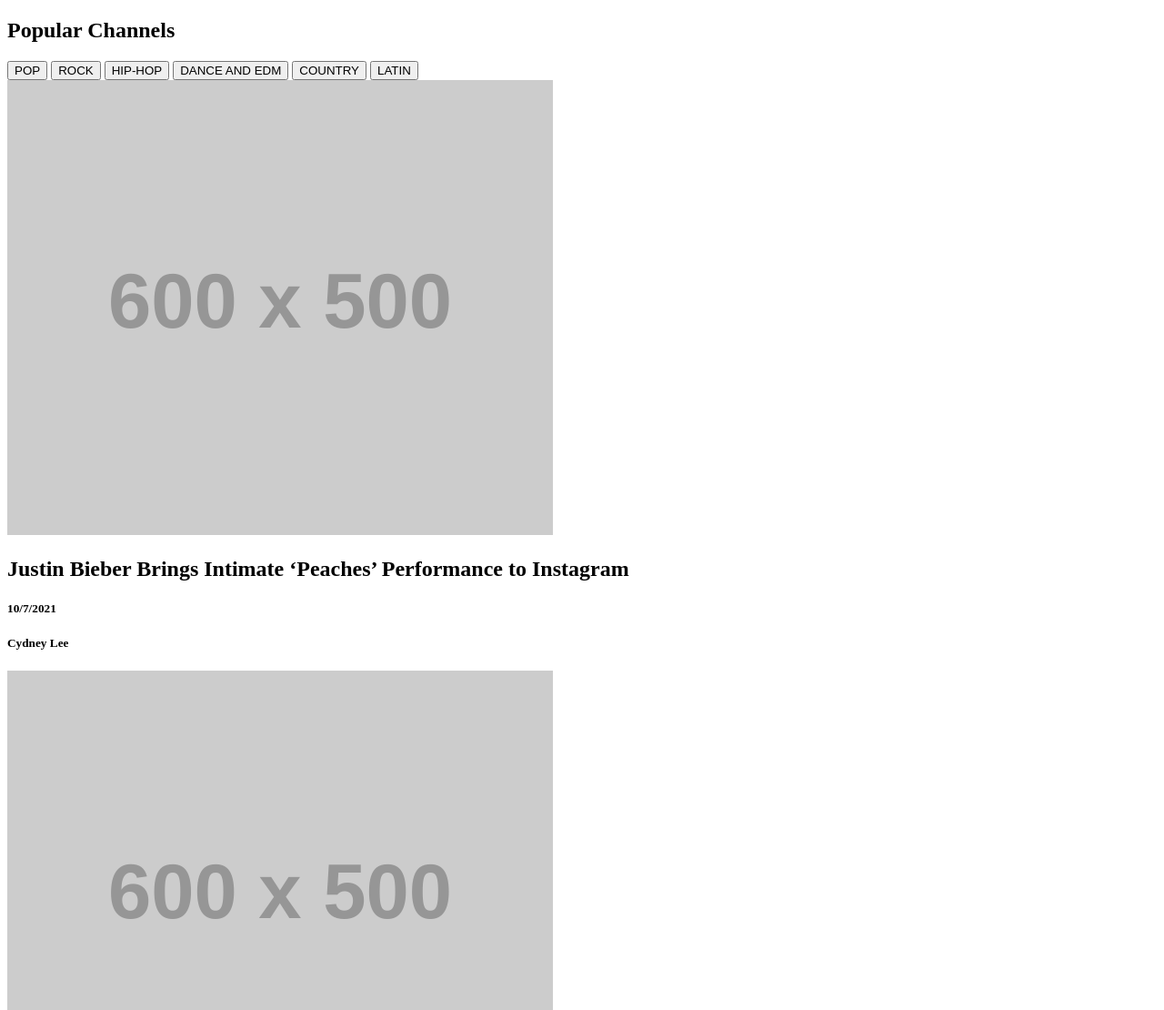
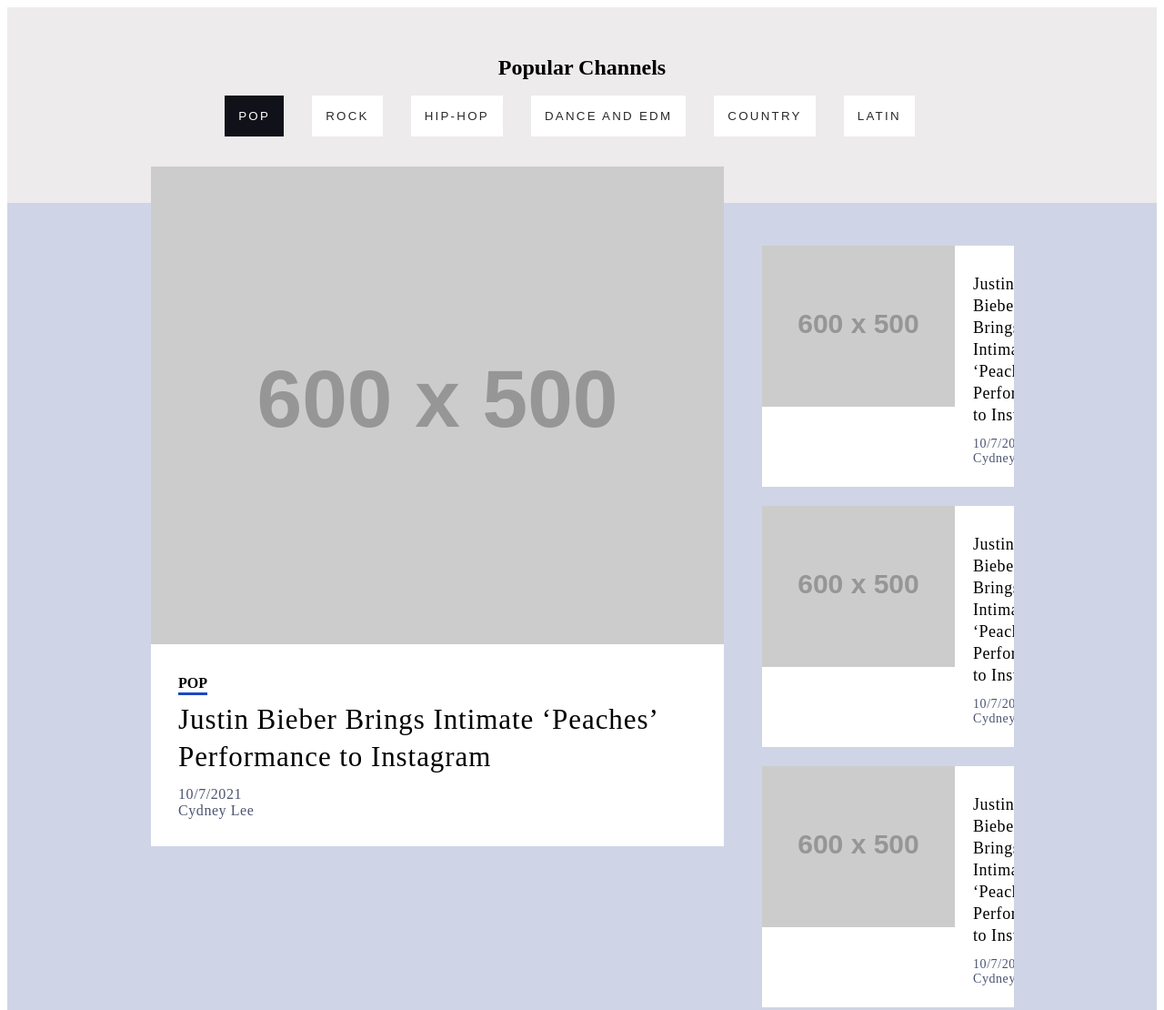
Before and after one commit to 00kaku/billboard, a plain HTML site: page index.html in a window 1280 px wide. Shown: the top 1110 px of the page at 91% size. Drawn offline with Linux system fonts and the light colour scheme; placeholder pictures from the web are drawn by us.

Commit message:
Desktop-xl style update v1

```diff
--- a/index.html
+++ b/index.html
@@ -3,6 +3,7 @@
 
 <head>
 	<title>Billboard Component</title>
+	<link rel="stylesheet" href="styles.css">
 </head>
 
 <body>
@@ -10,7 +11,7 @@
 		<div class="billboard__categories">
 			<h2>Popular Channels</h2>
 			<div class="billboard__categories-tabs">
-				<button class="billboard__categories-tab">POP</button>
+				<button class="billboard__categories-tab active">POP</button>
 				<button class="billboard__categories-tab">ROCK</button>
 				<button class="billboard__categories-tab">HIP-HOP</button>
 				<button class="billboard__categories-tab">DANCE AND EDM</button>
@@ -24,9 +25,10 @@
 					<img src="https://dummyimage.com/600x500/101119/fff" />
 				</div>
 				<div class="billboard__post-text">
-					<h2>Justin Bieber Brings Intimate ‘Peaches’ Performance to Instagram</h2>
-					<h5>10/7/2021</h5>
-					<h5>Cydney Lee</h5>
+					<h4><span>POP</span></h4>
+					<p>Justin Bieber Brings Intimate ‘Peaches’ Performance to Instagram</p>
+					<p>10/7/2021</p>
+					<p>Cydney Lee</p>
 				</div>
 			</div>
 			<div class="billboard__post">
@@ -34,9 +36,9 @@
 					<img src="https://dummyimage.com/600x500/101119/fff" />
 				</div>
 				<div class="billboard__post-text">
-					<h2>Justin Bieber Brings Intimate ‘Peaches’ Performance to Instagram</h2>
-					<h5>10/7/2021</h5>
-					<h5>Cydney Lee</h5>
+					<p>Justin Bieber Brings Intimate ‘Peaches’ Performance to Instagram</p>
+					<p>10/7/2021</p>
+					<p>Cydney Lee</p>
 				</div>
 			</div>
 			<div class="billboard__post">
@@ -44,9 +46,9 @@
 					<img src="https://dummyimage.com/600x500/101119/fff" />
 				</div>
 				<div class="billboard__post-text">
-					<h2>Justin Bieber Brings Intimate ‘Peaches’ Performance to Instagram</h2>
-					<h5>10/7/2021</h5>
-					<h5>Cydney Lee</h5>
+					<p>Justin Bieber Brings Intimate ‘Peaches’ Performance to Instagram</p>
+					<p>10/7/2021</p>
+					<p>Cydney Lee</p>
 				</div>
 			</div>
 			<div class="billboard__post">
@@ -54,9 +56,9 @@
 					<img src="https://dummyimage.com/600x500/101119/fff" />
 				</div>
 				<div class="billboard__post-text">
-					<h2>Justin Bieber Brings Intimate ‘Peaches’ Performance to Instagram</h2>
-					<h5>10/7/2021</h5>
-					<h5>Cydney Lee</h5>
+					<p>Justin Bieber Brings Intimate ‘Peaches’ Performance to Instagram</p>
+					<p>10/7/2021</p>
+					<p>Cydney Lee</p>
 				</div>
 			</div>
 			<div class="billboard__post">
@@ -64,9 +66,9 @@
 					<img src="https://dummyimage.com/600x500/101119/fff" />
 				</div>
 				<div class="billboard__post-text">
-					<h2>Justin Bieber Brings Intimate ‘Peaches’ Performance to Instagram</h2>
-					<h5>10/7/2021</h5>
-					<h5>Cydney Lee</h5>
+					<p>Justin Bieber Brings Intimate ‘Peaches’ Performance to Instagram</p>
+					<p>10/7/2021</p>
+					<p>Cydney Lee</p>
 				</div>
 			</div>
 		</div>
--- a/scripts.js
+++ b/scripts.js
@@ -6,6 +6,13 @@
 })
 
 function fetchPosts(event) {
+
+	document.querySelectorAll('.billboard__categories-tab').forEach( el => {
+		el.classList.remove('active');
+	})
+
+	event.target.classList.add('active');
+
 	fetch("./data.json")
 		.then(response => response.json())
 		.then(json => {
@@ -23,18 +30,18 @@
 	  container.removeChild(container.lastChild);
 	}
 
-	posts.map(post => {
-		const htmlString = `<div class="billboard__post">
-						<div class="billboard__post-image">
-							<img src="${post.image}" />
-						</div>
-						<div class="billboard__post-text">
-							<h2>${post.heading}</h2>
-							<h5>${post.publish}</h5>
-							<h5>${post.author}</h5>
-						</div>
-					</div>`;
+	posts.map( (post, index) => {
+		const htmlString = `<div class="billboard__post-image">
+								<img src="${post.image}" />
+							</div>
+							<div class="billboard__post-text">
+								${ index === 0 ? `<h4><span>${post.category}</span></h4>` : '' }
+								<p>${post.heading}</p>
+								<p>${post.publish}</p>
+								<p>${post.author}</p>
+							</div>`;
 		var htmlObject = document.createElement('div');
+		htmlObject.classList.add('billboard__post');
 		htmlObject.innerHTML=htmlString;
 		document.querySelector(".billboard__posts").insertAdjacentElement('beforeend', htmlObject);
 	})
--- a/styles.css
+++ b/styles.css
@@ -0,0 +1,156 @@
+/**
+* Global Styles
+**/
+
+h1,h2,h3,h4,h5,h6,p {
+	margin:0;
+}
+
+/**
+* .bllboard Container Styles
+**/
+.billboard{
+	max-width: 1580px;
+	margin:auto;
+}
+
+/**
+* '.billboard__categories' Categories and tab selector Styles
+**/
+.billboard__categories {
+	text-align: center;
+	background-color: #edebeb;
+	padding-top: 53px;
+	padding-bottom: 73px;
+}
+
+.billboard__categories h2 {
+	margin-bottom: 17px;
+}
+
+.billboard__categories-tab {
+	padding: 15px;
+	margin-right: 27px;
+	background: #ffffff 0% 0% no-repeat padding-box;
+	opacity: 1;
+	border: none;
+	letter-spacing: 2.25px;
+	color: #292929;
+	text-transform: uppercase;
+	opacity: 1;
+}
+
+.billboard__categories-tab.active {
+	background-color: #101119;
+	color: #fff;
+}
+
+.billboard__categories-tab:hover {
+	cursor: pointer;
+}
+
+/**
+* '.billboard__posts' Posts Styles
+**/
+.billboard__posts{
+	background-color: #CFD5E6;
+	position: relative;
+	padding-bottom: 75px;
+	padding-top: 47px;
+}
+
+.billboard__post{
+	display: flex;
+}
+
+/**
+* Featured post styles.
+**/
+.billboard__post:first-child{
+	background-color: #fff;
+	flex-direction: column;
+	max-width: 630px;
+	position: absolute;
+	left: 158px;
+	top: -40px;
+}
+
+.billboard__post:first-child .billboard__post-text {
+	margin: 30px;
+}
+
+.billboard__post-text h4 span{
+	position: relative;
+    padding-bottom: 5px;
+}
+
+.billboard__post-text h4 span::after{
+    position: absolute;
+    left: 0;
+    bottom: 0;
+    width: 100%;
+    height: 1px;
+    border-bottom: 3px solid #1A48C4;
+    content: ""
+}
+
+.billboard__post:first-child .billboard__post-text p:nth-of-type(1){
+	font: normal normal normal 31px/41px 'Neue Haas Grotesk Display Pro';
+	margin-top: 10px;
+	letter-spacing: 0.93px;
+	margin-bottom: 12px;
+}
+
+.billboard__post:first-child .billboard__post-text p:nth-of-type(n+2){
+	font: normal normal medium 12px/18px 'Neue Haas Grotesk Display Pro';
+	letter-spacing: 0.57px;
+	color: #4B5471;
+
+}
+
+.billboard__post:first-child img{
+	width: 100%;
+}
+
+
+/**
+* Non Featured post styles.
+**/
+.billboard__post:not(:first-child){
+	background-color: #fff;
+	font-size: 14px;
+	letter-spacing: 0.54;
+	margin-right: 157px;
+	margin-left: 830px;
+	margin-bottom: 21px;
+	overflow: hidden;
+}
+
+.billboard__post:not(:first-child) img {
+	max-width: 212px;
+	width: -moz-available;
+    width: -webkit-fill-available;
+    width: fill-available;
+	object-fit: cover;
+}
+
+.billboard__post:not(:first-child) .billboard__post-text {
+	margin: 30px  20px 23px 20px;
+}
+
+.billboard__post:not(:first-child) .billboard__post-text p:first-child {
+	margin-bottom: 12px;
+	font: normal normal normal 18px/24px 'Neue Haas Grotesk Display Pro';
+	letter-spacing: 0.54px;
+}
+
+.billboard__post:not(:first-child) .billboard__post-text p:not(:first-child){
+	font: normal normal medium 12px/18px 'Neue Haas Grotesk Display Pro';
+	letter-spacing: 0.57px;
+	color: #4B5471;
+	opacity: 1;
+}
+
+.billboard__post:not(:first-child) .billboard__post-image {
+	max-height: 140px;
+}
```
